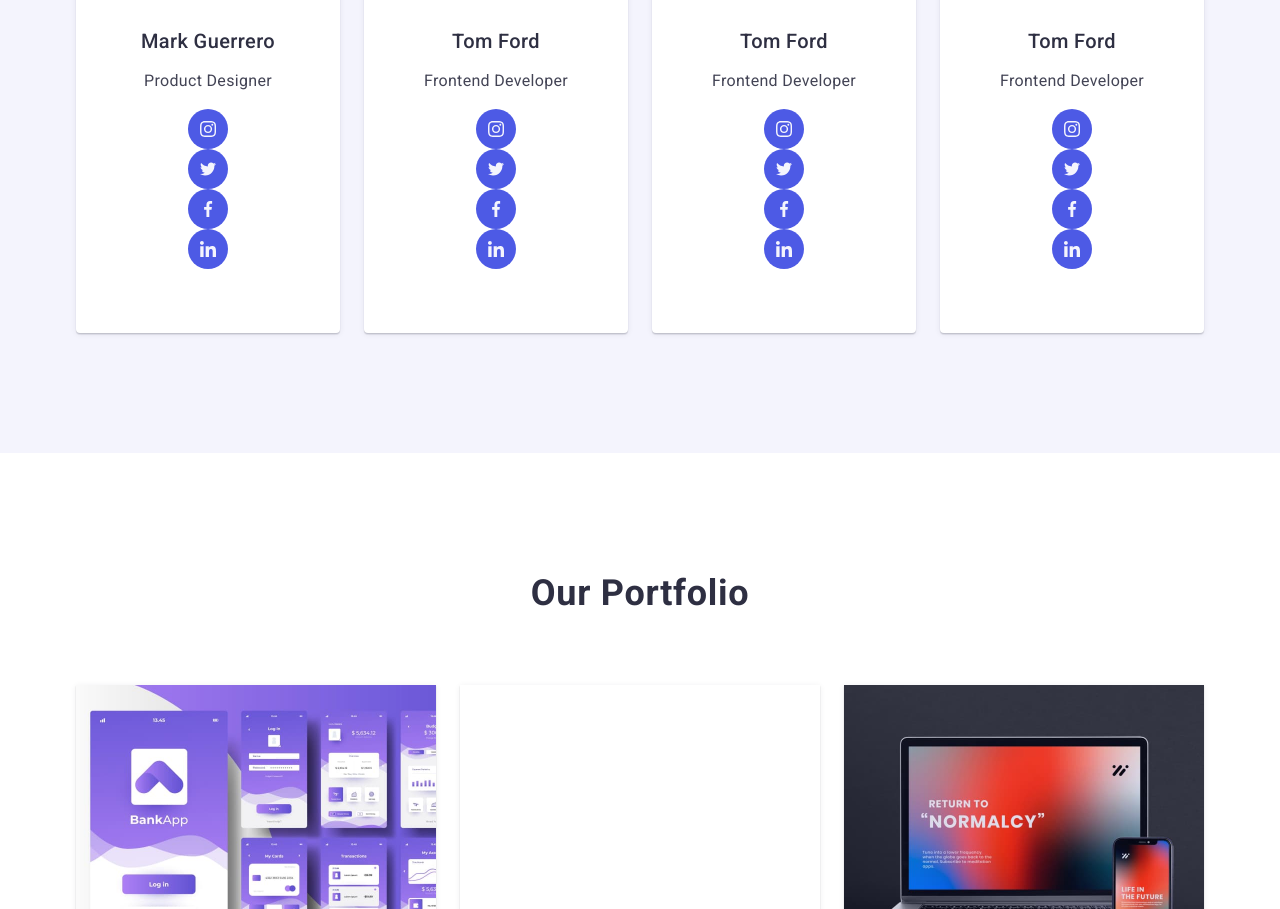
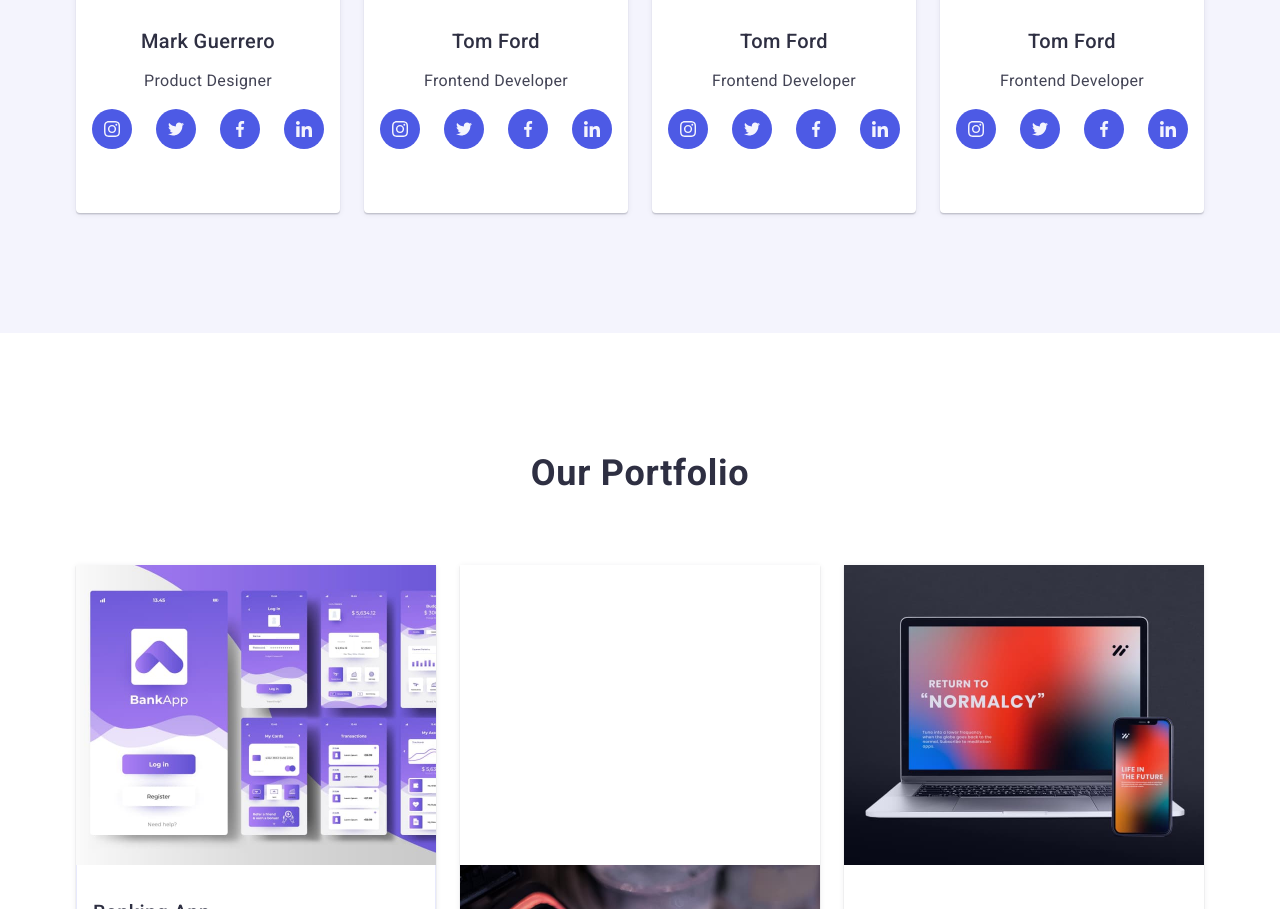
Before and after one commit to Olena2583/goit-markup-hw-04, a plain HTML site: page index.html in a window 1280 px wide. Shown: the part 1644-2553 px from the top of the page. Drawn offline with nearby package versions, Linux system fonts and the light colour scheme.

Commit message:
css team

```diff
--- a/css/styles.css
+++ b/css/styles.css
@@ -315,8 +315,8 @@ main {
 }
 
 .team-icons-social {
-  /* display: flex;
-  justify-content: center; */
+  display: flex;
+  justify-content: center;
   gap: 24px;
 }
 .team-item-social {
```
